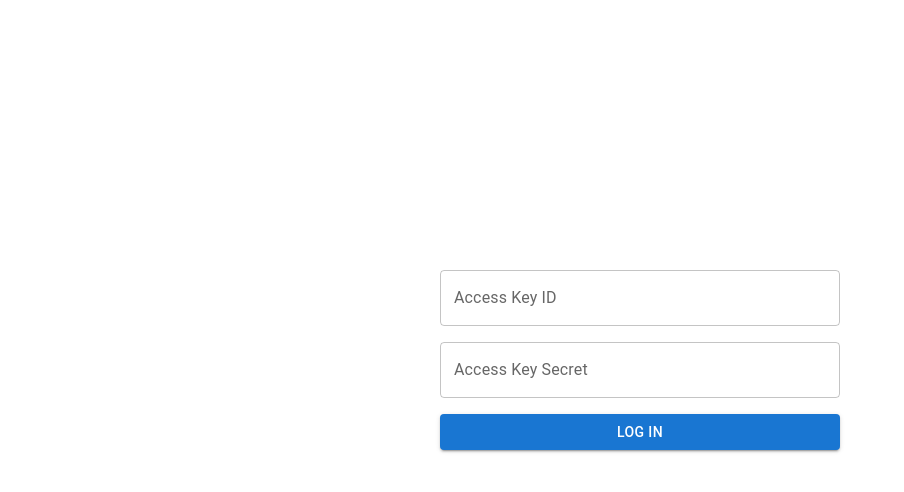
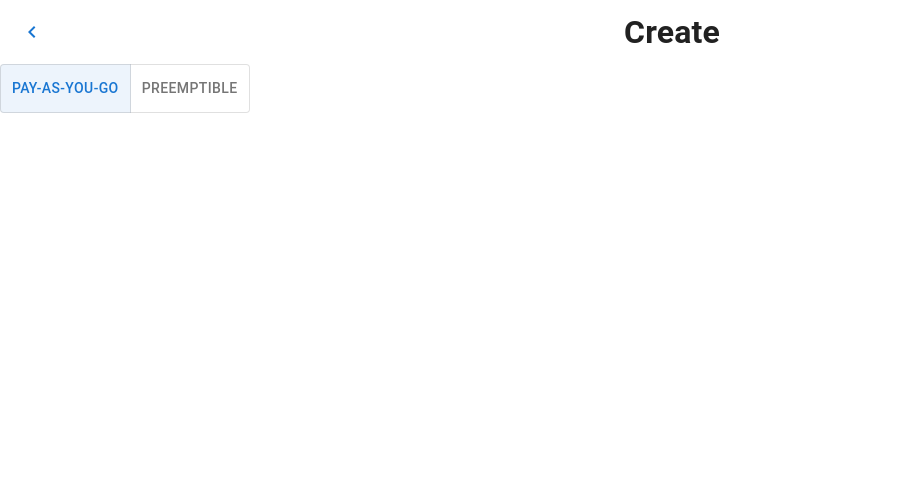
Before and after one commit to longern/create-aliyun-eci, a React (Create React App) app: page /create in a window 1280 px wide. Shown: the top 492 px of the page, without its empty margins (0-904 px from the left). Built offline with nearby package versions, Linux system fonts and the light colour scheme.

Commit message:
Add react router

```diff
--- a/package.json
+++ b/package.json
@@ -5,6 +5,7 @@
   "dependencies": {
     "@emotion/react": "^11.10.6",
     "@emotion/styled": "^11.10.6",
+    "@mui/icons-material": "^5.11.16",
     "@mui/material": "^5.11.16",
     "@testing-library/jest-dom": "^5.16.5",
     "@testing-library/react": "^13.4.0",
@@ -15,6 +16,7 @@
     "@types/react-dom": "^18.0.11",
     "react": "^18.2.0",
     "react-dom": "^18.2.0",
+    "react-router-dom": "^6.10.0",
     "react-scripts": "5.0.1",
     "typescript": "^4.9.5",
     "web-vitals": "^2.1.4"
--- /dev/null
+++ b/src/CreateEci.tsx
@@ -0,0 +1,42 @@
+import { NavigateBefore } from "@mui/icons-material";
+import {
+  Box,
+  Button,
+  Stack,
+  ToggleButton,
+  ToggleButtonGroup,
+  Toolbar,
+} from "@mui/material";
+import React from "react";
+
+function CreateEci() {
+  const [billingMethod, setBillingMethod] = React.useState("pay-as-you-go");
+  return (
+    <Stack>
+      <Toolbar disableGutters>
+        <Button>
+          <NavigateBefore />
+        </Button>
+        <Box sx={{ flexGrow: 1, textAlign: "center" }}>
+          <h1 style={{ margin: 0 }}>Create</h1>
+        </Box>
+      </Toolbar>
+      <Box component="form">
+        <Stack spacing={2}>
+          <ToggleButtonGroup
+            color="primary"
+            value={billingMethod}
+            exclusive
+            onChange={(_ev, value) => setBillingMethod(value)}
+            aria-label="Billing Method"
+          >
+            <ToggleButton value="pay-as-you-go">Pay-as-you-go</ToggleButton>
+            <ToggleButton value="preemptible">Preemptible</ToggleButton>
+          </ToggleButtonGroup>
+        </Stack>
+      </Box>
+    </Stack>
+  );
+}
+
+export default CreateEci;
--- a/src/ListEci.tsx
+++ b/src/ListEci.tsx
@@ -10,6 +10,7 @@ import {
   TableRow,
 } from "@mui/material";
 import React from "react";
+import { Link } from "react-router-dom";
 
 import { AliyunClient } from "./aliyun-client";
 import { AccessKeyContext, RegionContext } from "./contexts";
@@ -43,7 +44,9 @@ export default function ListEci() {
   return (
     <Stack spacing={1}>
       <Stack direction="row" spacing={1}>
-        <Button variant="contained">Create Container Group</Button>
+        <Button variant="contained" component={Link} to="/create">
+          Create Container Group
+        </Button>
         <Box sx={{ flexGrow: 1 }} />
         <Button variant="contained" onClick={fetchContainerGroups}>
           Refresh
--- a/src/index.tsx
+++ b/src/index.tsx
@@ -1,19 +1,32 @@
+import { CssBaseline, ThemeProvider, createTheme } from "@mui/material";
 import React from "react";
 import ReactDOM from "react-dom/client";
-import { CssBaseline, ThemeProvider, createTheme } from "@mui/material";
+import { RouterProvider, createBrowserRouter } from "react-router-dom";
 
 import App from "./App";
+import CreateEci from "./CreateEci";
 
 const root = ReactDOM.createRoot(
   document.getElementById("root") as HTMLElement
 );
+
+const router = createBrowserRouter([
+  {
+    path: "/",
+    element: <App />,
+  },
+  {
+    path: "/create",
+    element: <CreateEci />,
+  },
+]);
 
 const theme = createTheme();
 root.render(
   <React.StrictMode>
     <ThemeProvider theme={theme}>
       <CssBaseline />
-      <App />
+      <RouterProvider router={router} />
     </ThemeProvider>
   </React.StrictMode>
 );
```
Also changed, not shown: 1 other file (tests, documents, lock files or other folders).
